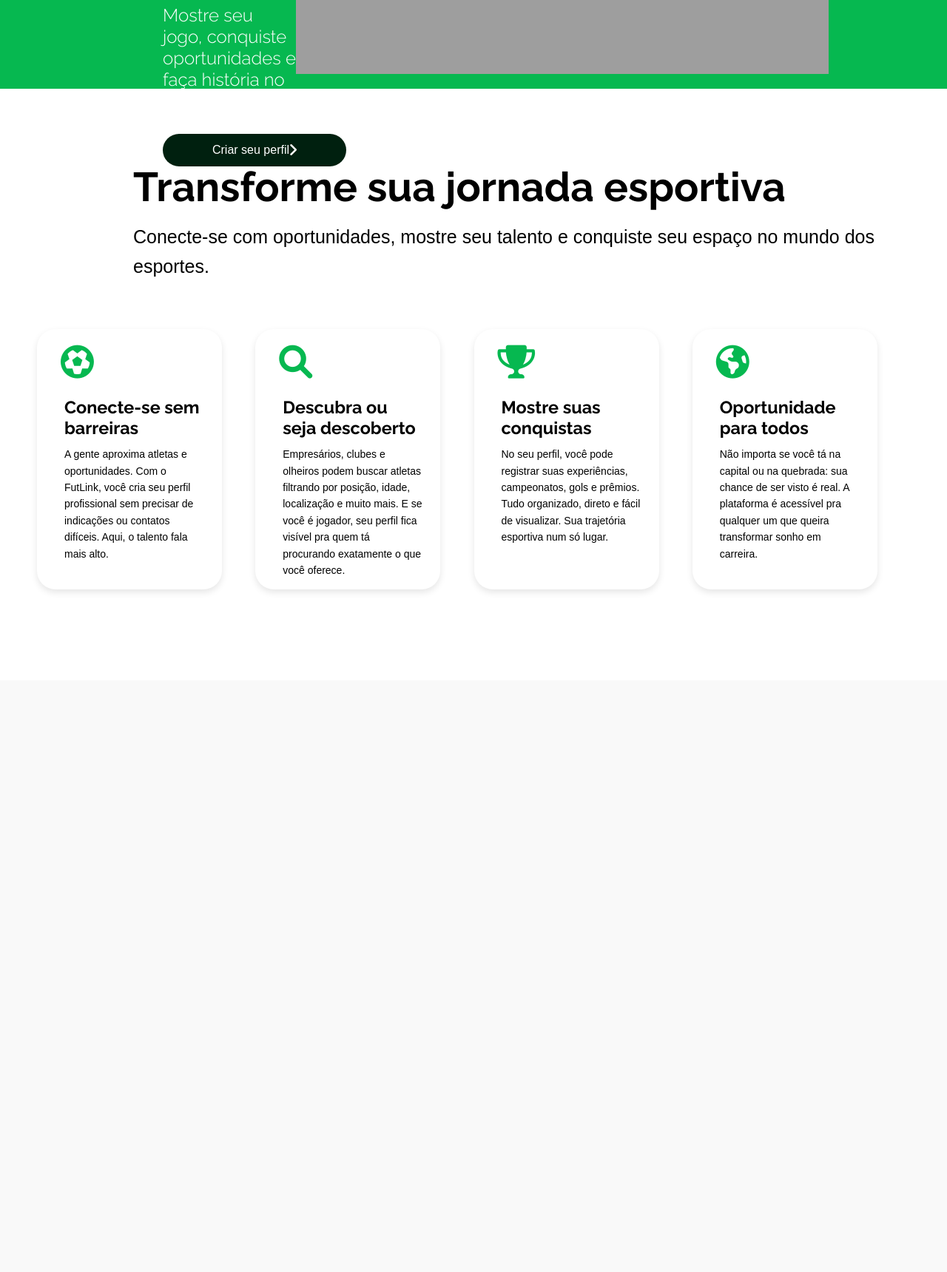
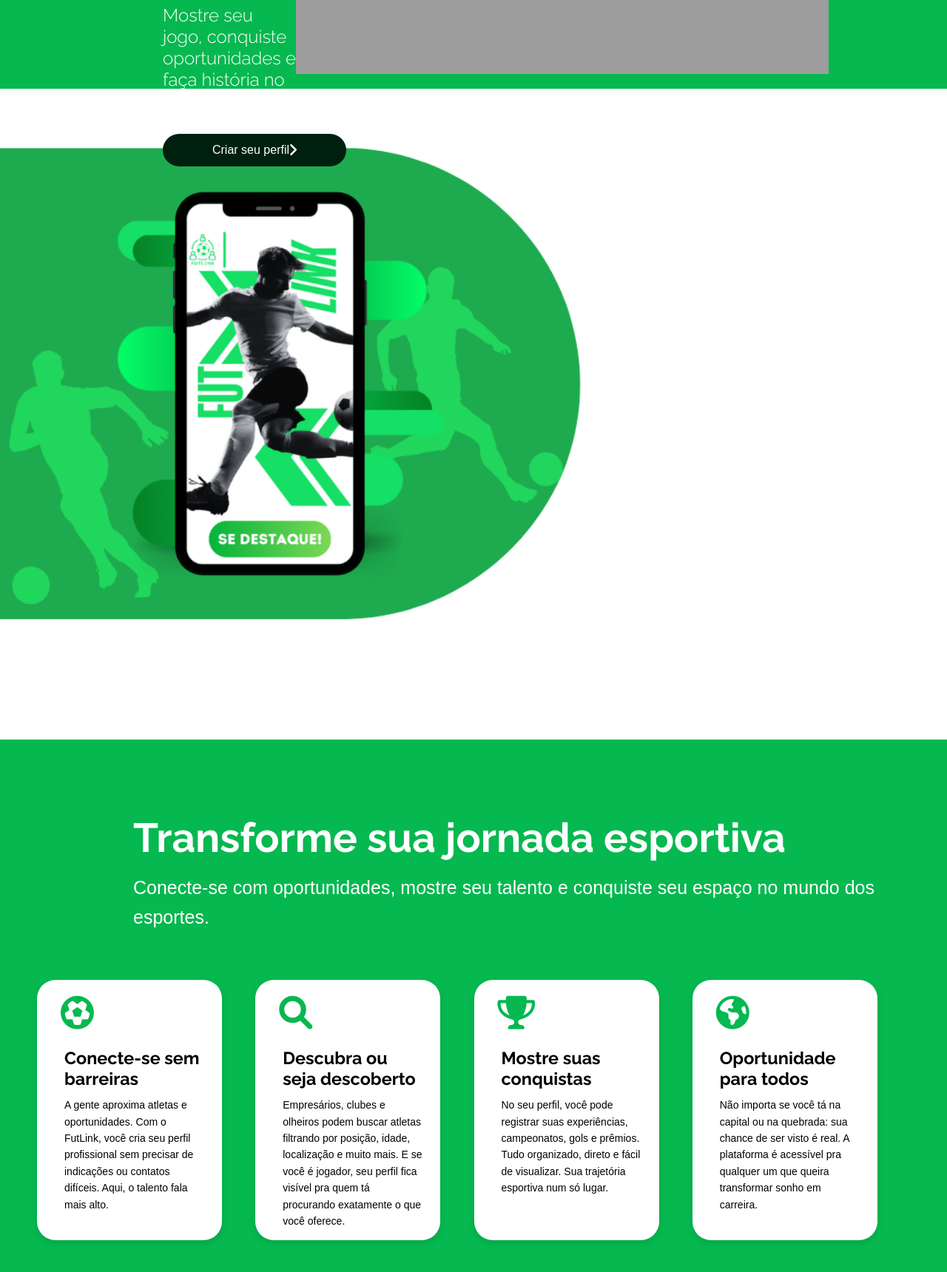
Before and after one commit to TCC-Nexa-Luminy/FutLink, a PHP site: page /futlink/ in a window 1280 px wide. Shown: the part 635-2355 px from the top of the page at 74% size. Before the commit the page ends 1433 px from the top, so only its background shows below. Run offline with PHP 8.4, Linux system fonts and the light colour scheme; grey boxes are pictures that could not be loaded.

Commit message:
Inserção de mais uma foto design

```diff
--- a/public/css/index.css
+++ b/public/css/index.css
@@ -101,7 +101,7 @@
 
 
 
-.img-banner-phone img{
+.img-banner img{
     /* caso seja phone */
     /* width: 750px;
     height: 750px;
@@ -119,8 +119,6 @@
     text-align: center;
     margin-bottom: 10px;
     margin-right: 140px;
-
-
 }
 
 /* ESCRITAS UX */
@@ -171,21 +169,55 @@
     transform: scale(1.05);
 }
 
-/* .box-two{
+/* comecando box two */
+
+.box-two{
     background-color: #fff;
-    height: 100vh;
-} */
+    height: 110vh;
+}
+
+.box-two .img-banner-phone img{
+    /* caso seja phone */
+    /* width: 750px;
+    height: 750px;
+    z-index: 1;
+    float: left;
+    text-align: center;
+    margin-bottom: 10px;
+    margin-top: 25px;
+    margin-left: 85px; */
+
+    /* caso seja ao iphone com fundo */
+    width: 800px;
+    height: 800px;
+    z-index: 1;
+    float: left;
+    text-align: center;
+}
+
+
+
+
+
+
+
+
+
+
+
+
+
 
 /* comecando a box three */
 
 .box-three{
     /* caso seja branco */
-    background-color: #fff;
+    /* background-color: #fff;  */
 
     /* caso seja verde  */
-    /* background-color: #06b850; */
+    background-color: #06b850;
 
-    height: 100vh;
+    height: 90vh;
     align-items: center;
 }
 
@@ -202,7 +234,7 @@
 .cards-infos p{
     align-self: flex-start;
     margin: 0;
-    /* color: #fff; */
+    color: #fff;
 }
 
 .cards-infos h1{
--- a/public/index.php
+++ b/public/index.php
@@ -20,7 +20,7 @@
     </nav>
 
     <div class="navbar-container">
-        <div class="img-banner-phone">
+        <div class="img-banner">
             <img src="./images/banners/BannerDeviceMockup.png" alt="">
         </div>
         <div class="h1-page">
@@ -38,11 +38,13 @@
     </div>
 
     <div class="box-two">
-
+        <div class="img-banner-phone">
+                <img src="./images/banners/foto-banner-celular-fundo2.png" alt="">
+            </div>
     </div>
 
     <div class="box-three">
-        <div class="cards-infos">
+    <div class="cards-infos">
             <h1>Transforme sua jornada esportiva</h1>
             <p>Conecte-se com oportunidades, mostre seu talento e conquiste seu espaço no mundo dos esportes.</p>
         </div>
```
Also changed, not shown: public/images/banners/foto-banner-celular-fundo.png (added), public/images/banners/foto-banner-celular-fundo2.png (added).
